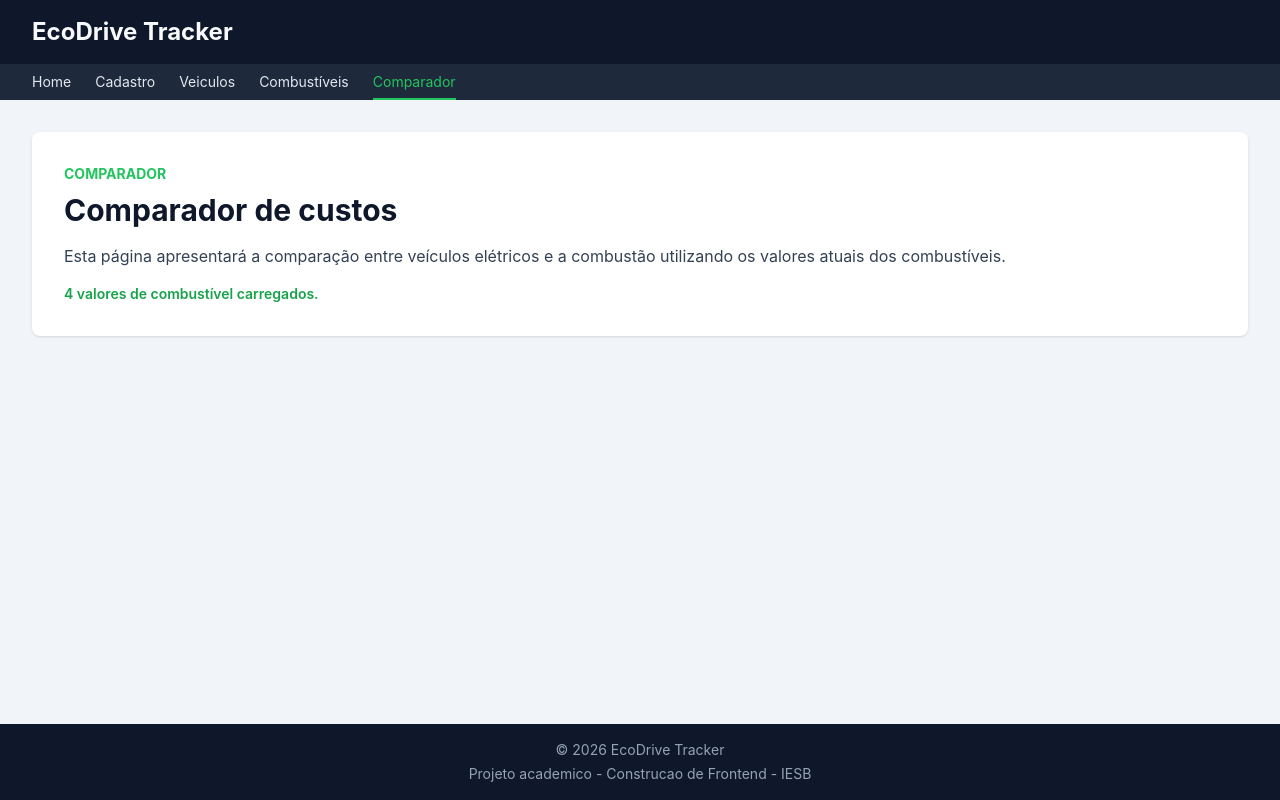
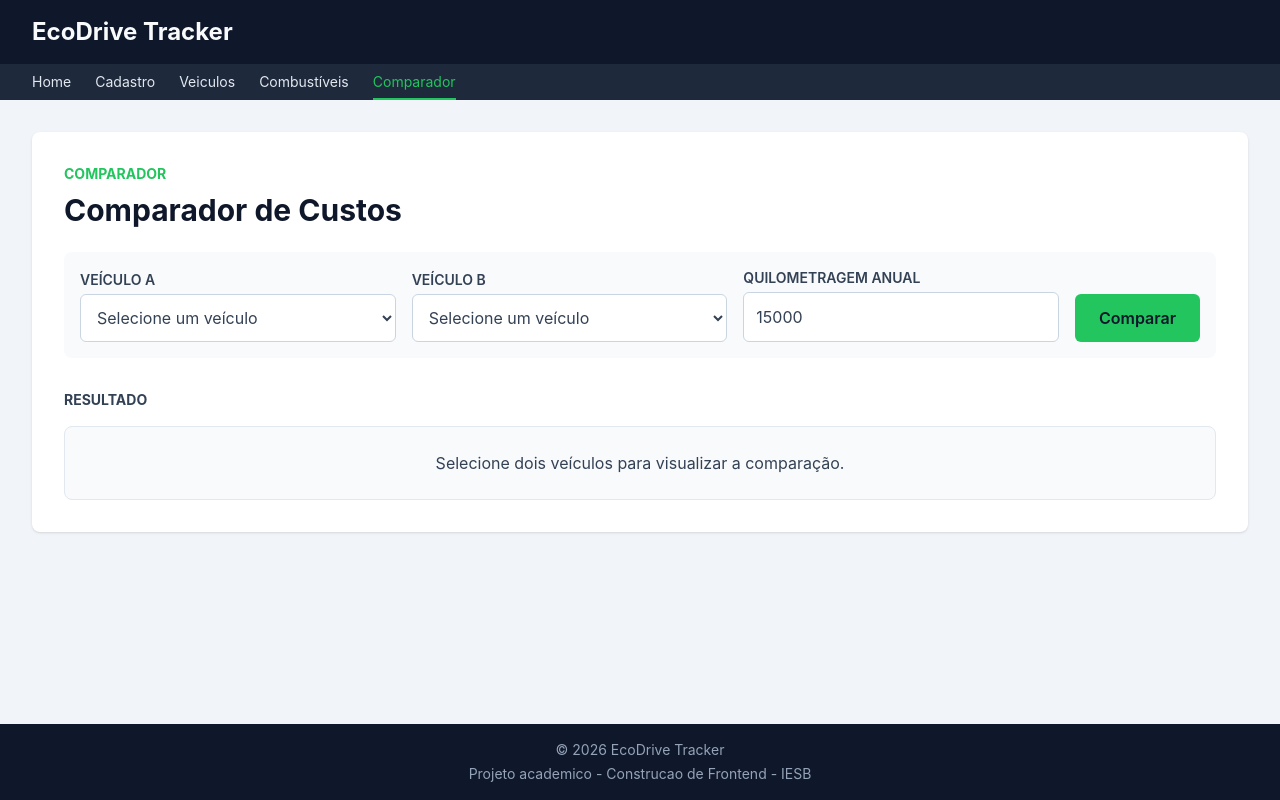
Before and after one commit to Gerebabh/ecodrive-tracker-react, a React (Vite) app: page /comparador in a window 1280 px wide. Built offline with nearby package versions, Linux system fonts and the light colour scheme; data requests are answered from the project's data file.

Commit message:
feat: cria tela comparador. Fecha #21

```diff
--- a/pages/Comparador.jsx
+++ b/pages/Comparador.jsx
@@ -1,19 +1,29 @@
 import { useFuelContext } from '../src/hooks/useFuelContext'
+import { useVehicleContext } from '../src/hooks/useVehicleContext'
 
 function Comparador() {
-  const { combustiveis, error, loading } = useFuelContext()
+  const { error: fuelError, loading: fuelLoading } = useFuelContext()
+  const {
+    veiculos,
+    error: vehicleError,
+    loading: vehicleLoading,
+  } = useVehicleContext()
+
+  const loading = fuelLoading || vehicleLoading
+  const error = fuelError || vehicleError
 
   return (
-    <section className="rounded-lg bg-white p-8 shadow-sm">
+    <section className="rounded-lg bg-white p-4 shadow-sm sm:p-6 lg:p-8">
       <p className="mb-2 text-sm font-bold uppercase text-[#22C55E]">
         Comparador
       </p>
-      <h1 className="mb-4 text-3xl font-bold text-[#0F172A]">
-        Comparador de custos
+      <h1 className="mb-6 text-3xl font-bold text-[#0F172A]">
+        Comparador de Custos
       </h1>
+
       {loading && (
         <p role="status" className="text-[#334155]">
-          Carregando valores dos combustíveis...
+          Carregando dados do comparador...
         </p>
       )}
 
@@ -24,15 +34,93 @@ function Comparador() {
       )}
 
       {!loading && !error && (
-        <>
-          <p className="text-[#334155]">
-            Esta página apresentará a comparação entre veículos elétricos e a
-            combustão utilizando os valores atuais dos combustíveis.
-          </p>
-          <p className="mt-4 text-sm font-semibold text-[#16A34A]">
-            {combustiveis.length} valores de combustível carregados.
-          </p>
-        </>
+        <div>
+          <form
+            onSubmit={(event) => event.preventDefault()}
+            className="grid gap-4 rounded-lg bg-[#F8FAFC] p-4 md:grid-cols-2 lg:grid-cols-[1fr_1fr_1fr_auto] lg:items-end"
+          >
+            <div>
+              <label
+                htmlFor="veiculo-a"
+                className="mb-1 block text-sm font-semibold uppercase text-[#334155]"
+              >
+                Veículo A
+              </label>
+              <select
+                id="veiculo-a"
+                defaultValue=""
+                className="w-full rounded-md border border-slate-300 bg-white px-3 py-3 text-[#334155] outline-none focus:border-[#22C55E] focus:ring-2 focus:ring-green-100"
+              >
+                <option value="" disabled>
+                  Selecione um veículo
+                </option>
+                {veiculos.map((veiculo) => (
+                  <option key={veiculo.id} value={veiculo.id}>
+                    {veiculo.marca} {veiculo.modelo}
+                  </option>
+                ))}
+              </select>
+            </div>
+
+            <div>
+              <label
+                htmlFor="veiculo-b"
+                className="mb-1 block text-sm font-semibold uppercase text-[#334155]"
+              >
+                Veículo B
+              </label>
+              <select
+                id="veiculo-b"
+                defaultValue=""
+                className="w-full rounded-md border border-slate-300 bg-white px-3 py-3 text-[#334155] outline-none focus:border-[#22C55E] focus:ring-2 focus:ring-green-100"
+              >
+                <option value="" disabled>
+                  Selecione um veículo
+                </option>
+                {veiculos.map((veiculo) => (
+                  <option key={veiculo.id} value={veiculo.id}>
+                    {veiculo.marca} {veiculo.modelo}
+                  </option>
+                ))}
+              </select>
+            </div>
+
+            <div>
+              <label
+                htmlFor="quilometragem-anual"
+                className="mb-1 block text-sm font-semibold uppercase text-[#334155]"
+              >
+                Quilometragem anual
+              </label>
+              <input
+                id="quilometragem-anual"
+                type="number"
+                min="1"
+                defaultValue="15000"
+                className="w-full rounded-md border border-slate-300 bg-white px-3 py-3 text-[#334155] outline-none focus:border-[#22C55E] focus:ring-2 focus:ring-green-100"
+              />
+            </div>
+
+            <button
+              type="button"
+              className="h-12 rounded-md bg-[#22C55E] px-6 font-semibold text-[#0F172A] hover:bg-[#16A34A]"
+            >
+              Comparar
+            </button>
+          </form>
+
+          <section className="mt-8" aria-labelledby="resultado-comparacao">
+            <h2
+              id="resultado-comparacao"
+              className="mb-4 text-sm font-bold uppercase text-[#334155]"
+            >
+              Resultado
+            </h2>
+            <div className="rounded-lg border border-slate-200 bg-[#F8FAFC] p-6 text-center text-[#334155]">
+              Selecione dois veículos para visualizar a comparação.
+            </div>
+          </section>
+        </div>
       )}
     </section>
   )
```
